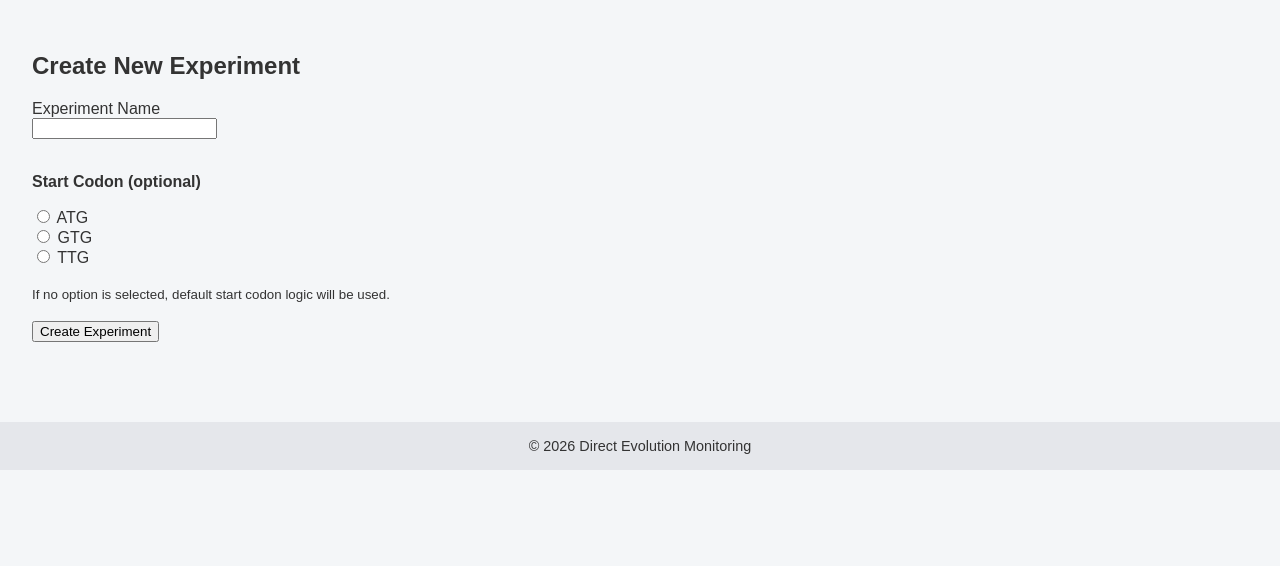
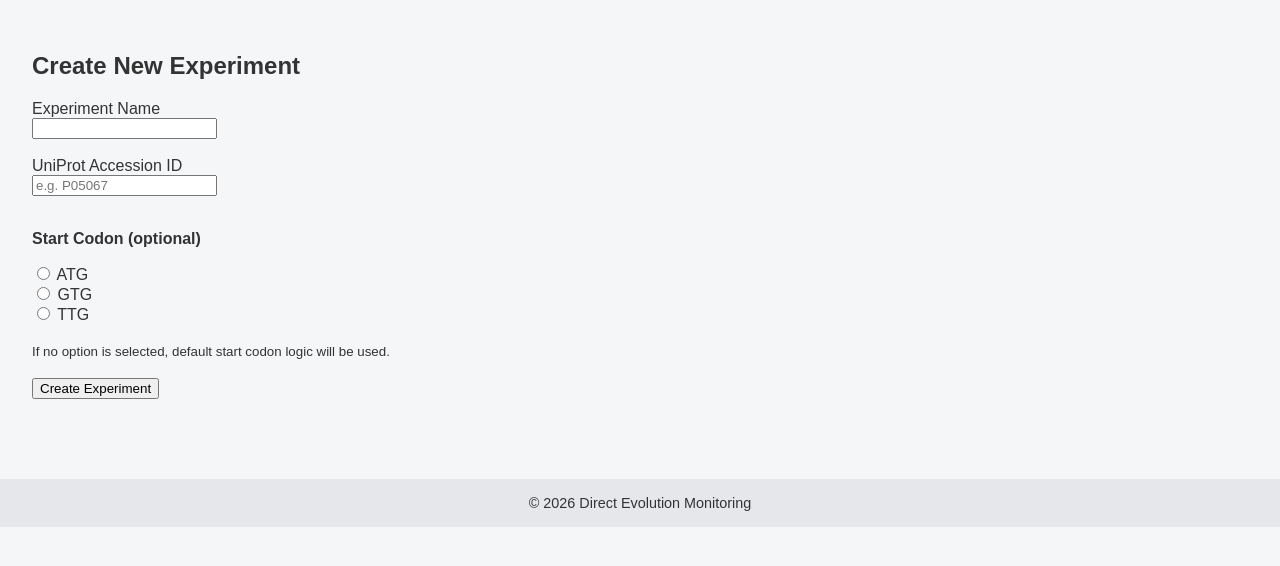
Before and after one commit to sumaiyazainab/group-project-monetery-, a Flask app: page /experiments/new in a window 1280 px wide. Shown: the part 50-616 px from the top of the page. Run offline with Flask 3, Linux system fonts and the light colour scheme.

Commit message:
Experiment creation and UniProt validation integrated

```diff
--- a/app.py
+++ b/app.py
@@ -2,6 +2,7 @@
 from flask import Flask, render_template, request, redirect, url_for
 from models import db, User
 from models import Experiment
+from uniprot_fetch.staging.uniprot_fetch import fetch_uniprot_information
 
 app = Flask(__name__)
 
@@ -50,9 +51,12 @@ def create_experiment():
         name = request.form["name"]
         start_codon = request.form.get("start_codon")  # returns None if not selected
 
+        user = User.query.first()
+
         experiment = Experiment(
-            user_id=1,  # placeholder
+            user_id=user.id,   # TEMP: using current_user.id, but we will implement proper user sessions later
             name=name,
+            uniprot_accession=request.form["uniprot_accession"],
             start_codon=start_codon,
             status="pending",
             message="Experiment created"
@@ -82,15 +86,29 @@ def experiment_detail(experiment_id):
 def run_validation(experiment_id):
     experiment = Experiment.query.get_or_404(experiment_id)
 
-    # TEMPORARY stub (simulate running validation)
-    experiment.status = "running"
-    experiment.message = "Validation started..."
+    try:
+        experiment.status = "running"
+        experiment.message = "Fetching UniProt record..."
+        db.session.commit()
+
+        # TEMP: using experiment.uniprot_accession directly, but we will add error handling and validation later
+        accession_id = experiment.uniprot_accession
+
+        uniprot_record = fetch_uniprot_information(accession_id)
+
+        # If we reach here, UniProt fetch succeeded
+        experiment.status = "completed"
+        experiment.message = "UniProt validation successful"
+
+    except Exception as e:
+        experiment.status = "failed"
+        experiment.message = str(e)
 
     db.session.commit()
-
     return redirect(url_for("experiment_detail", experiment_id=experiment.id))
 
+with app.app_context():
+    db.create_all()
+
 if __name__ == "__main__":
-    with app.app_context():
-        db.create_all()
     app.run(debug=True)
--- a/models.py
+++ b/models.py
@@ -25,6 +25,8 @@ class Experiment(db.Model):
 
     name = db.Column(db.String(100), nullable=False)
 
+    uniprot_accession = db.Column(db.String(20), nullable=False)
+
     status = db.Column(db.String(20), default='pending')
     message = db.Column(db.Text, nullable=True)
 
--- a/templates/create_experiment.html
+++ b/templates/create_experiment.html
@@ -7,6 +7,14 @@
 
     <label for="name">Experiment Name</label><br>
     <input type="text" id="name" name="name" required><br><br>
+
+    <label for="uniprot_accession">UniProt Accession ID</label><br>
+    <input
+      type="text"
+      name="uniprot_accession"
+      placeholder="e.g. P05067"
+      required
+    ><br><br>
 
     <p><strong>Start Codon (optional)</strong></p>
 
--- a/templates/experiment_detail.html
+++ b/templates/experiment_detail.html
@@ -4,6 +4,7 @@
 <h2>Experiment Details</h2>
 
 <p><strong>Name:</strong> {{ experiment.name }}</p>
+<p><strong>UniProt Accession:</strong> {{ experiment.uniprot_accession }}</p>
 <p><strong>Status:</strong> {{ experiment.status }}</p>
 <p><strong>Message:</strong> {{ experiment.message or "No message yet" }}</p>
 <p><strong>Start Codon:</strong> {{ experiment.start_codon or "Default" }}</p>
```
Also changed, not shown: requirements.txt (+11 -0 lines).
